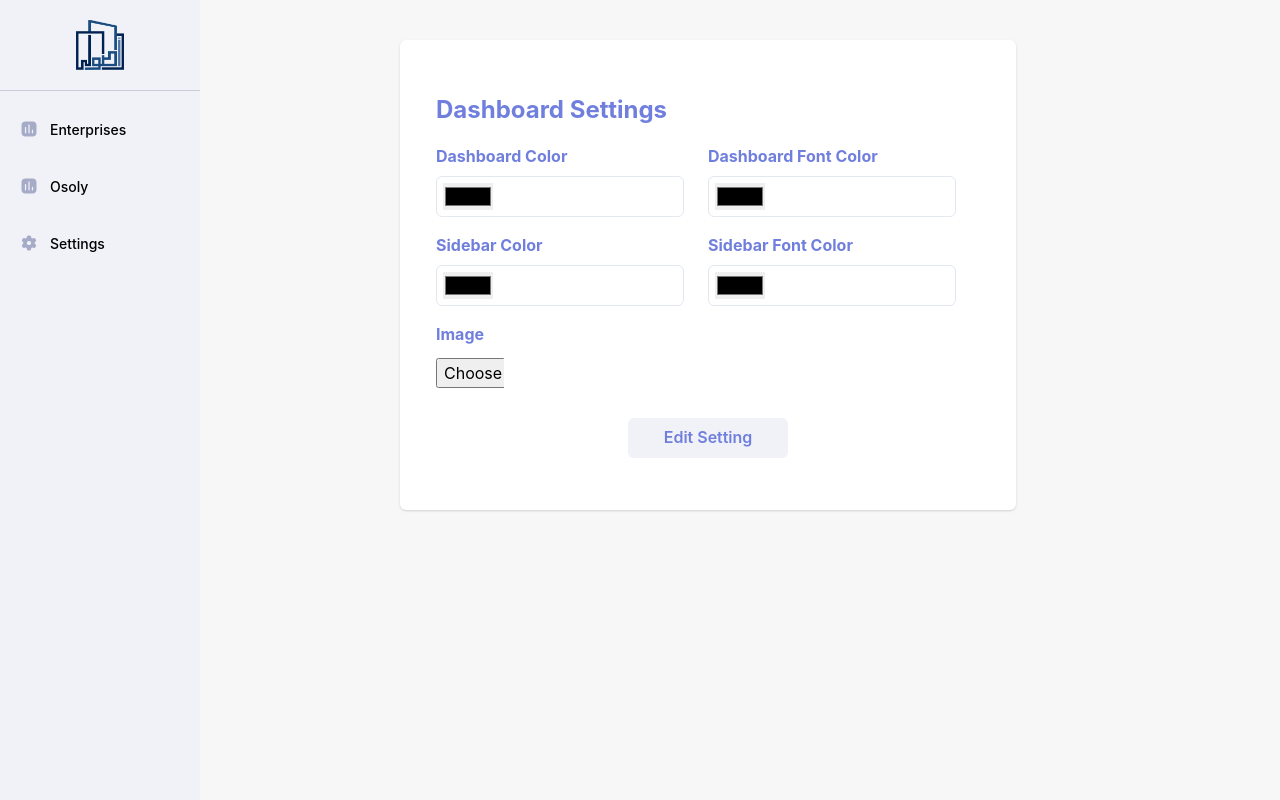
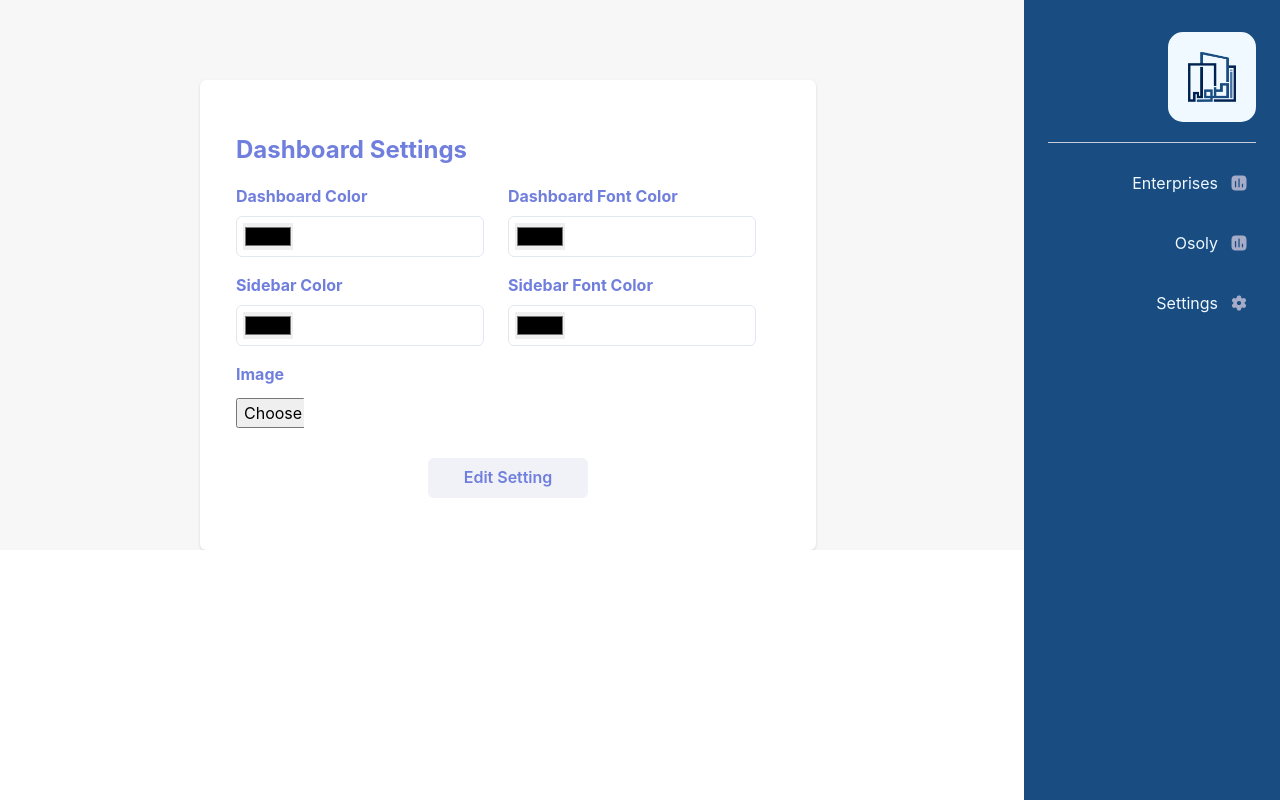
Before and after one commit to mohmaedelaraby/osoly-v1.0, a React (Create React App) app: page /settings in a window 1280 px wide. Built offline with nearby package versions, Linux system fonts and the light colour scheme; sample sign-in values are in the browser's storage.

Commit message:
basics sidebar

```diff
--- a/src/assets/styels/components/Sidebar.scss
+++ b/src/assets/styels/components/Sidebar.scss
@@ -2,10 +2,11 @@
 
 .sidebar {
     min-height: 100vh;
-    background-color: #F1F2F7;
-    width: 200px;
-    min-width: 200px;
+    background-color: #194C81;
+    width: 256px;
+    min-width: 256px;
     position: fixed;
+
     @media screen and (max-width:768px) {
         min-width: 20%;
     }
@@ -31,11 +32,13 @@
     }
 
     .sidebar__container {
+        padding: 32px 24px 24px 24px;
 
         .sidebar__logo {
             padding-bottom: 20px;
-            padding-top: 20px;
             border-bottom: 1px solid #C8CBD9;
+            display: flex;
+            flex-direction: row-reverse;
 
             @media screen and (max-width:768px) {
                 padding-left: 20px;
@@ -45,17 +48,23 @@
                 display: flex;
                 align-items: center;
             }
-            .sidebar__logo__container{
+
+            .sidebar__logo__container {
                 display: flex;
                 align-items: center;
                 justify-content: center;
+                background: #EFF9FF;
+                width: fit-content;
+                padding: 20px;
+                border-radius: 15px;
 
                 .sidebar__logo__img {
                     height: auto;
                     max-height: 50px;
                     cursor: pointer;
                 }
-                .sidebar__logo__text{
+
+                .sidebar__logo__text {
                     margin-left: 16px;
                     font-weight: bold;
                     color: $font-color;
@@ -98,8 +107,8 @@
                     display: flex;
                     align-items: center;
                     justify-content: flex-start;
-                    margin-left: 12px;
-                    margin-right: 12px;
+                    flex-direction: row-reverse;
+
                     margin-bottom: 0;
                     margin-top: 20px;
                     padding: 8px;
@@ -127,11 +136,11 @@
                     }
 
                     .sidebar__items__container__item__text {
-
-                        font-size: 14px;
-                        font-weight: 500;
-                        color: black;
-                        padding-left: 12px;
+                        color: #EFF9FF;
+                        font-size: 16px;
+                        font-style: normal;
+                        font-weight: 400;
+                        padding-right: 12px;
 
                         @media screen and (max-width:768px) {
                             font-size: 14px;
@@ -139,32 +148,42 @@
 
                     }
                 }
-                .sidebar__items__container_nested{
-                    margin-left: 24%;
+
+                .sidebar__items__container_nested {
+                    margin-right: 10%;
                     font-size: 14px;
-                    font-weight: 300;
+                    font-style: normal;
+                    font-weight: 400;
+                    text-align: end;
 
-                    .sidebar__items__container_nested__item{
-                        color: black;
+                    .sidebar__items__container_nested__item {
+                        color: #EFF9FF;
                         margin-bottom: 4px;
-                        &:hover{
+
+                        &:hover {
                             transition: 0.1s all;
                             font-weight: 500;
                         }
                     }
-                    .nested_active{
+
+                    .nested_active {
                         font-weight: 500;
+                        color: #194C81;
+                        border-radius: 10px;
+                        background-color: #EFF9FF;
+                        padding: 8px;
+
                     }
                 }
 
                 .active {
-                    margin-left: 12px;
-                    margin-right: 12px;
                     margin-bottom: 8px;
                     margin-top: 20px;
                     border-radius: 10px;
-                    background-color: rgba(112, 127, 221, 0.1);
-
+                    background-color: #EFF9FF;
+                    .sidebar__items__container__item__text{
+                        color: #194C81;
+                    }
                 }
             }
         }
--- a/src/assets/styels/genric-styles/mainLayout.scss
+++ b/src/assets/styels/genric-styles/mainLayout.scss
@@ -3,6 +3,7 @@
     position: relative;
     background: #f6f6f6a7;
     overflow-x: hidden;
+    flex-direction: row-reverse;
 }
 
 .w-100 {
@@ -10,9 +11,7 @@
 }
 
 .layout {
-    margin-left: 200px;
-    height: 100%;
-    min-height: 100vh;
+    margin-right: 200px;
 }
 
 .form_container {
--- a/src/components/sidebar/SideBar.jsx
+++ b/src/components/sidebar/SideBar.jsx
@@ -14,8 +14,8 @@ function SideBar() {
 
  /*  const [bgColor, setBgcolor] = useState("#f6f6f6a7");
   const [bgFontColor, setbgFontcolor] = useState("#707FDD"); */
-  const [sbColor, setSbcolor] = useState("#F1F2F7");
-  const [sbFontColor, setSbFontcolor] = useState("black");
+  const [sbColor, setSbcolor] = useState("#194C81");
+  const [sbFontColor, setSbFontcolor] = useState("#EFF9FF");
 
   useEffect(()=>{
 
@@ -103,8 +103,8 @@ function SideBar() {
                           ? item.activeIcon
                           : item.icon}
                       </div>
-
-                      <div className="sidebar__items__container__item__text" style={{'color':sbFontColor}}>
+                      {/*  style={{'color':sbFontColor}} */}
+                      <div className="sidebar__items__container__item__text" >
                         {item.name}
                       </div>
                     </div>
@@ -123,8 +123,9 @@ function SideBar() {
                                   ? "sidebar__items__container_nested__item nested_active"
                                   : "sidebar__items__container_nested__item "
                               }`}
-                              style={{'color':sbFontColor}}
+
                             >
+                             {/*  style={{'color':sbFontColor}} */}
                               {child.name}
                             </div>
                           </>
```
